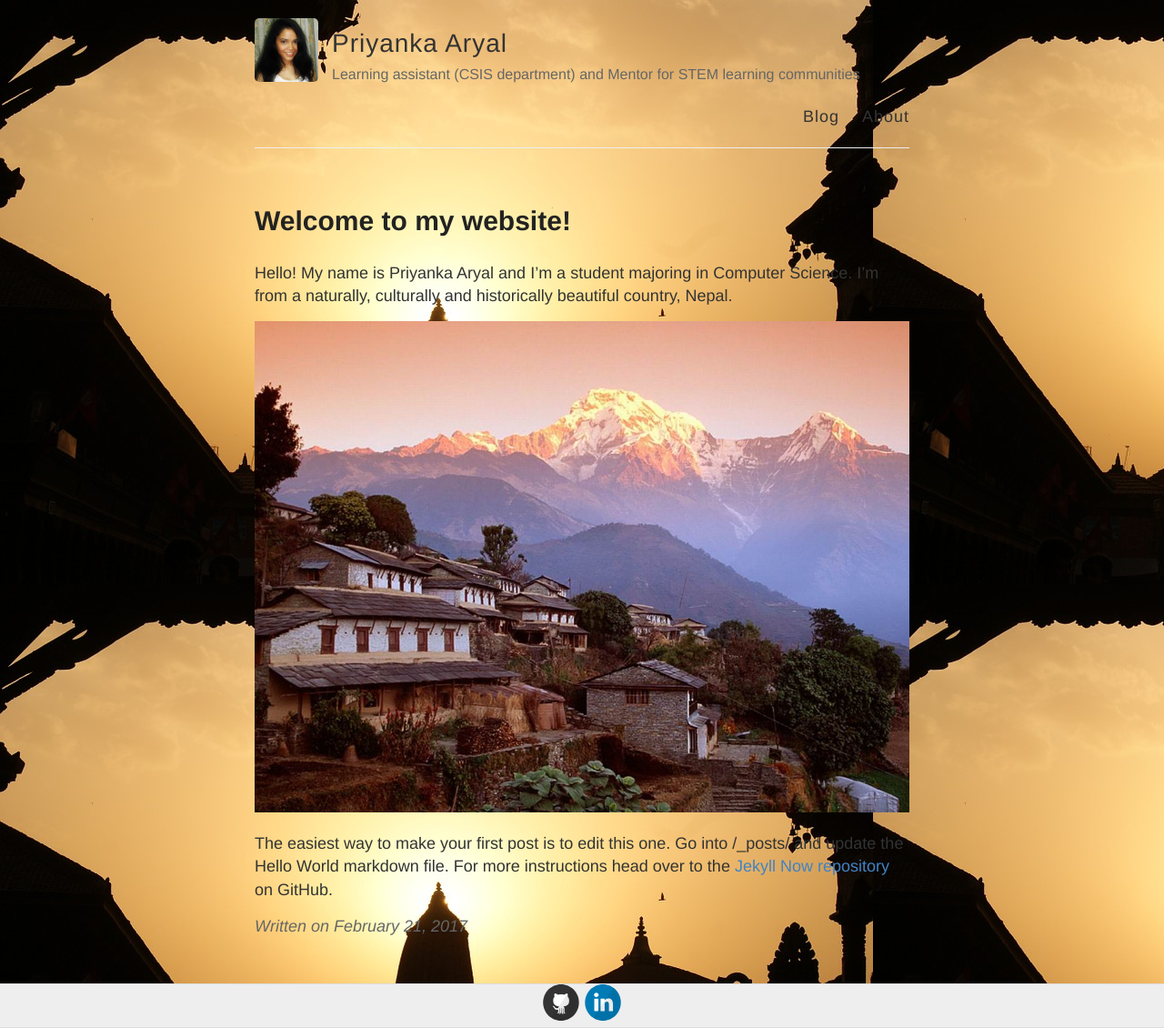
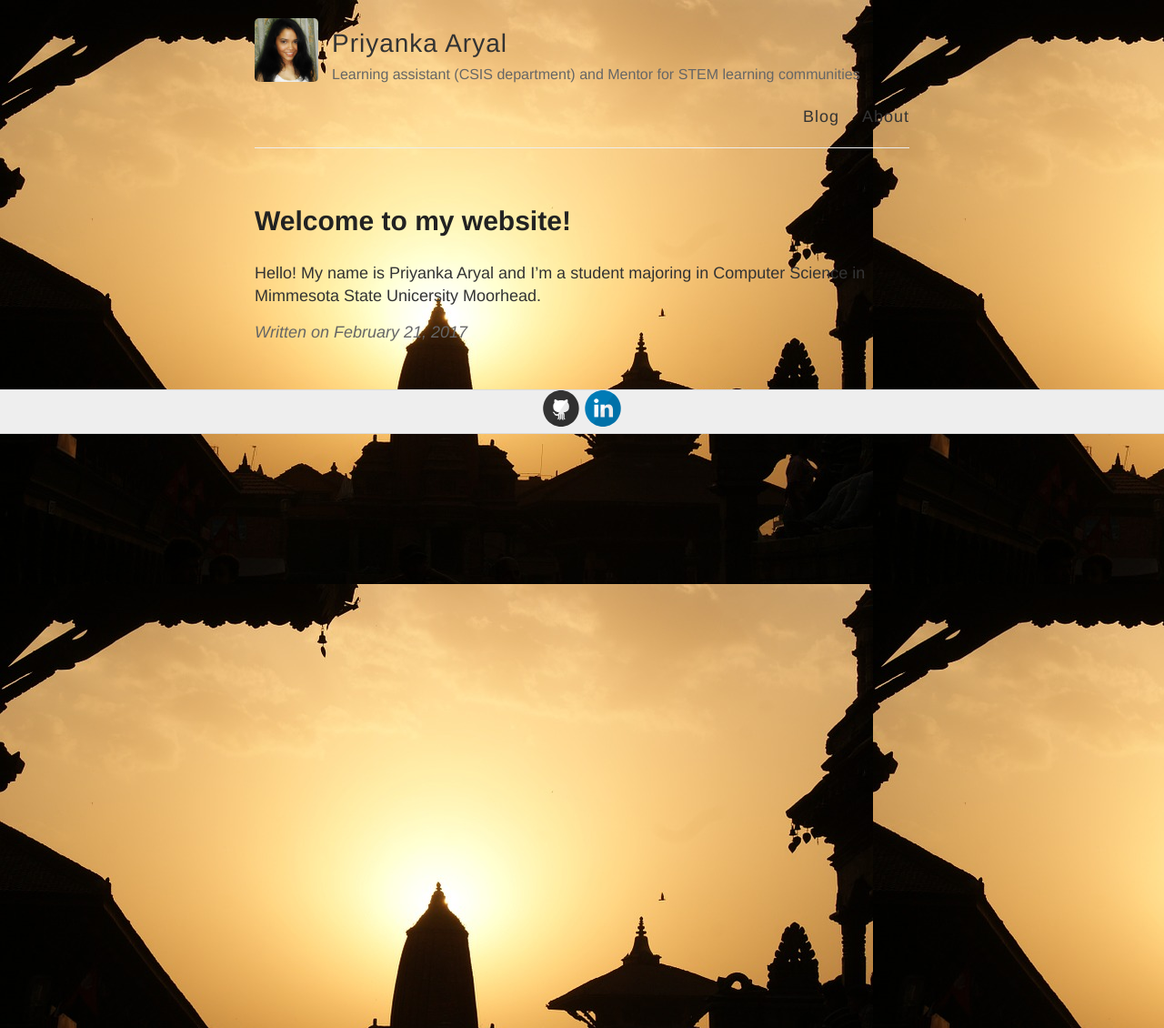
Before and after one commit to aryalpr/aryalpr.github.io, a Jekyll site: the page built from _posts/2017-2-21-Hello-World.md, in a window 1280 px wide. Shown: the whole page at 91% size. Built offline with Jekyll 4.4.1, drawn with Linux system fonts in a browser that asks for light colours.

Commit message:
Update 2017-2-21-Hello-World.md

```diff
--- a/_posts/2017-2-21-Hello-World.md
+++ b/_posts/2017-2-21-Hello-World.md
@@ -3,9 +3,4 @@ layout: post
 title: Welcome to my website!
 ---
 
-Hello! My name is Priyanka Aryal and I'm a student majoring in Computer Science. I'm from a naturally, culturally and historically beautiful country, Nepal.
-
-
-![_config.yml]({{ site.baseurl }}/images/Nepal.jpg)
-
-The easiest way to make your first post is to edit this one. Go into /_posts/ and update the Hello World markdown file. For more instructions head over to the [Jekyll Now repository](https://github.com/barryclark/jekyll-now) on GitHub.
+Hello! My name is Priyanka Aryal and I'm a student majoring in Computer Science in Mimmesota State Unicersity Moorhead.
```
